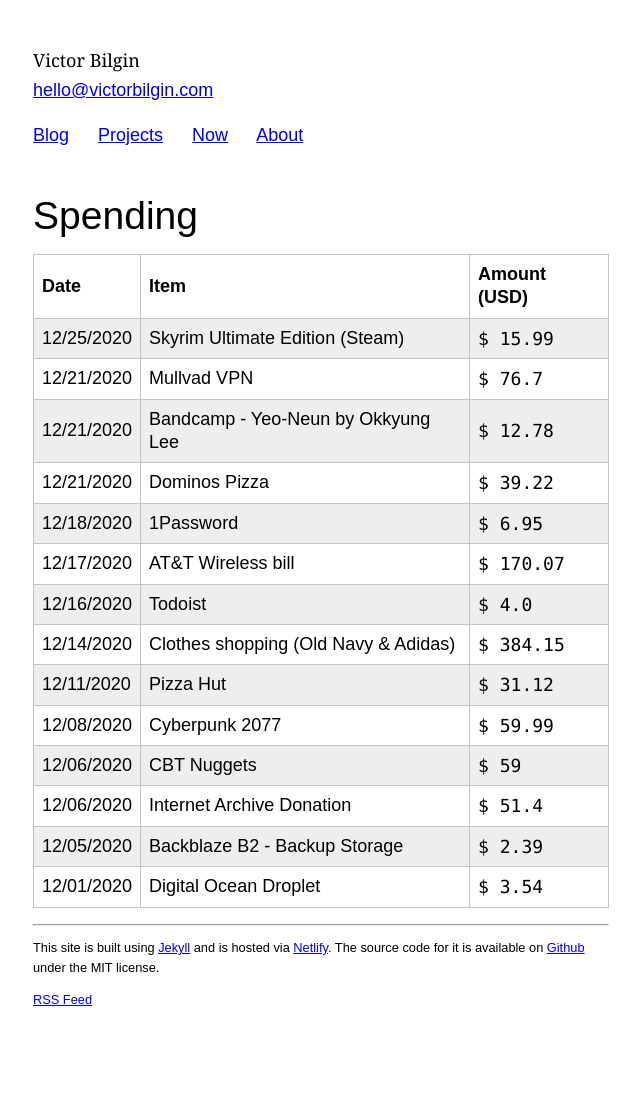
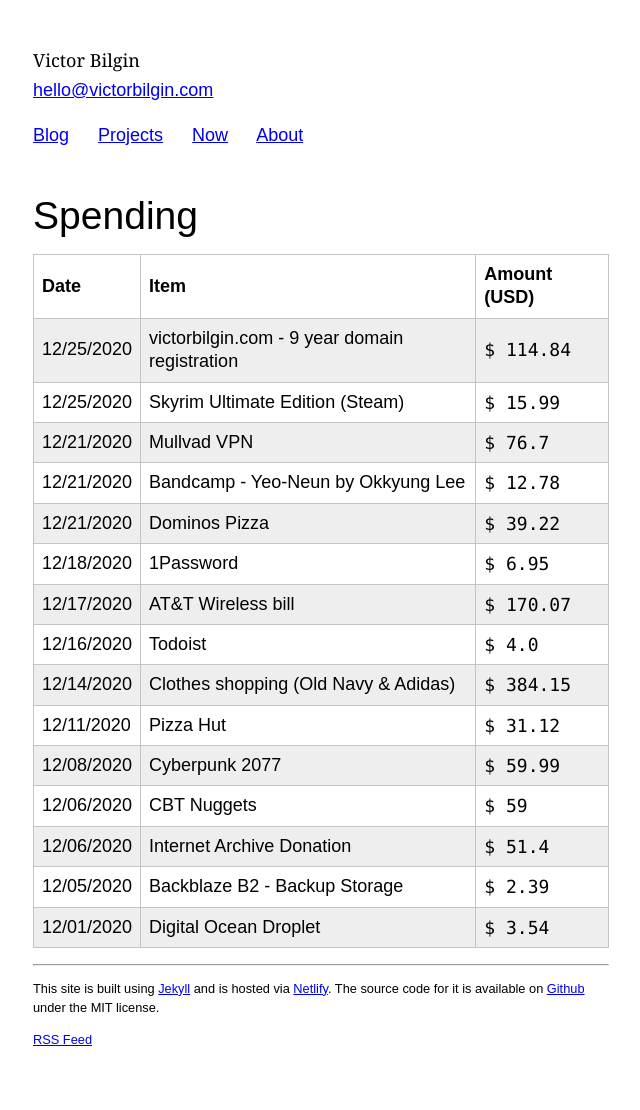
Before and after one commit to vbilgin/vb-v7, a Jekyll site: the page built from _projects/spending.html, in a window 1280 px wide. Shown: the whole page, without its empty margins (319-959 px from the left). Built offline with Jekyll 4.4.1, drawn with Linux system fonts in a browser that asks for light colours; before the commit the page ends 1070 px from its top, so only the background shows below that.

Commit message:
Added expense

```diff
--- a/_data/spending.yml
+++ b/_data/spending.yml
@@ -40,3 +40,6 @@
 - date: 2020-12-25
   name: "Skyrim Ultimate Edition (Steam)"
   amount: 15.99
+- date: 2020-12-25
+  name: "victorbilgin.com - 9 year domain registration"
+  amount: 114.84
```
